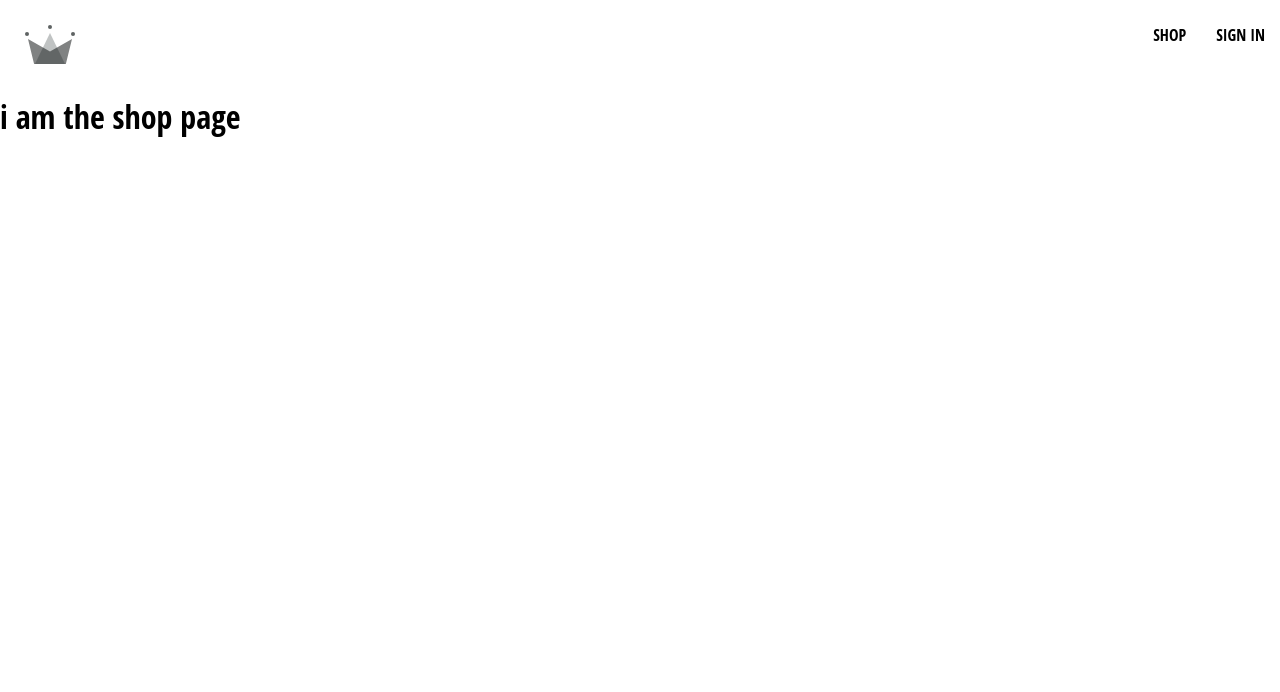
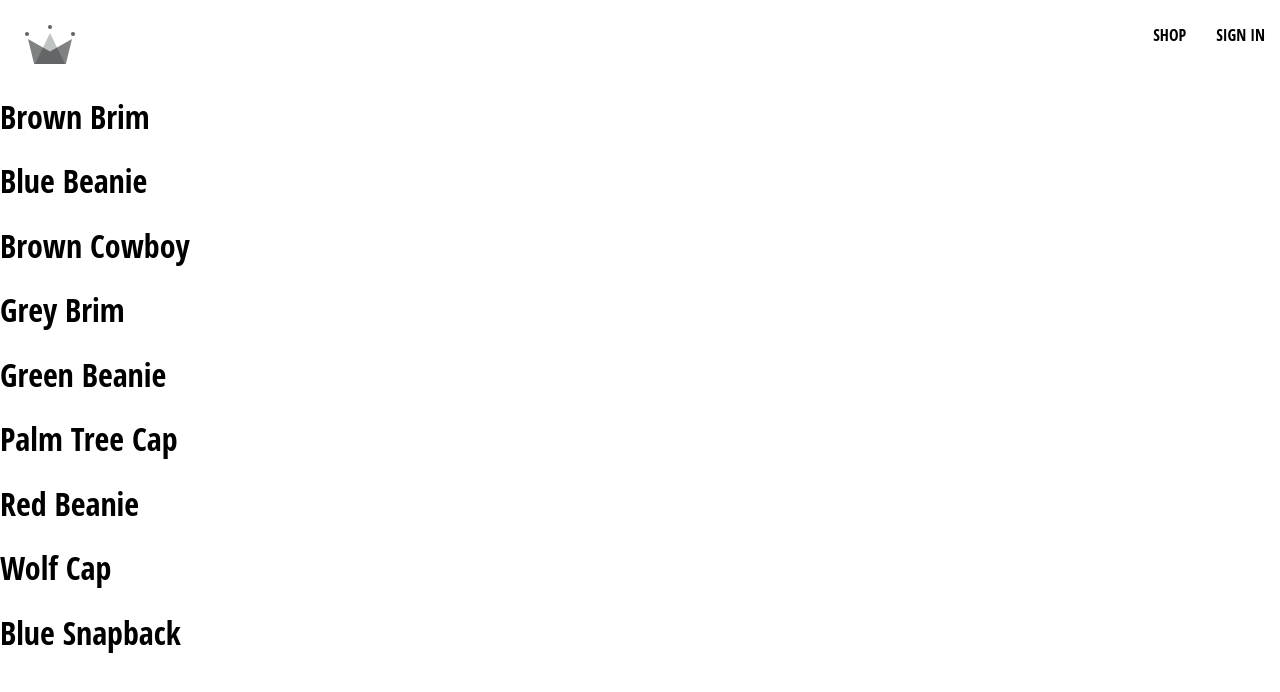
Before and after one commit to maryamsoftdev/Clothing-ReactJs-Application, a React (Create React App) app: page /shop in a window 1280 px wide. Shown: the top 692 px of the page. Built offline with nearby package versions, Linux system fonts and the light colour scheme; no server answers.

Commit message:
created products context for products

```diff
--- a/src/App.js
+++ b/src/App.js
@@ -4,12 +4,7 @@
 import Navigation from './routes/navigation/navigation.component';
 import Home from './routes/home/home.component';
 import Authentication from './routes/authentication/authentication.component';
-
-
-const Shop =()=>{
-return <h1>i am the shop page</h1>
-
-}
+import Shop from './routes/shop/shop.component';
 
 const App = () => {
   return (
--- /dev/null
+++ b/src/contexts/products.context.jsx
@@ -0,0 +1,18 @@
+
+import { createContext, useState } from "react";
+
+import PRODUCTS from '../shop-data.json';
+
+
+export const ProductsContext = createContext({
+    products:[],
+});
+
+export const ProductsProvider = ({children})=>{
+    const [products, setProduct]= useState(PRODUCTS);
+    const value = {products};
+return (
+  <ProductsContext.Provider value={value}>{children}</ProductsContext.Provider>
+);
+
+}
--- a/src/index.js
+++ b/src/index.js
@@ -4,6 +4,7 @@
 import './index.scss';
 import App from './App';
 import { UserProvider } from './contexts/user.context';
+import { ProductsProvider } from './contexts/products.context';
 
 
 import reportWebVitals from './reportWebVitals';
@@ -13,7 +14,9 @@
   <React.StrictMode>
     <BrowserRouter>
     <UserProvider>
-    <App />
+      <ProductsProvider>
+        <App />
+      </ProductsProvider>
     </UserProvider>
     </BrowserRouter>
   </React.StrictMode>
--- /dev/null
+++ b/src/routes/shop/shop.component.jsx
@@ -0,0 +1,21 @@
+
+import { useContext } from "react";
+
+
+import { ProductsContext } from "../../contexts/products.context";
+const Shop = () => {
+
+  const{products} = useContext(ProductsContext)
+
+    return(
+        <div>
+            {products.map(({id, name}) => (
+          <div key={id}>
+            <h1>{name}</h1>
+          </div>
+
+            ))}
+        </div>
+    );
+};
+export default Shop;
--- /dev/null
+++ b/src/shop-data.json
@@ -0,0 +1,56 @@
+[
+  {
+    "id": 1,
+    "name": "Brown Brim",
+    "imageUrl": "https://i.ibb.co/ZYW3VTp/brown-brim.png",
+    "price": 25
+  },
+  {
+    "id": 2,
+    "name": "Blue Beanie",
+    "imageUrl": "https://i.ibb.co/ypkgK0X/blue-beanie.png",
+    "price": 18
+  },
+  {
+    "id": 3,
+    "name": "Brown Cowboy",
+    "imageUrl": "https://i.ibb.co/QdJwgmp/brown-cowboy.png",
+    "price": 35
+  },
+  {
+    "id": 4,
+    "name": "Grey Brim",
+    "imageUrl": "https://i.ibb.co/RjBLWxB/grey-brim.png",
+    "price": 25
+  },
+  {
+    "id": 5,
+    "name": "Green Beanie",
+    "imageUrl": "https://i.ibb.co/YTjW3vF/green-beanie.png",
+    "price": 18
+  },
+  {
+    "id": 6,
+    "name": "Palm Tree Cap",
+    "imageUrl": "https://i.ibb.co/rKBDvJX/palm-tree-cap.png",
+    "price": 14
+  },
+  {
+    "id": 7,
+    "name": "Red Beanie",
+    "imageUrl": "https://i.ibb.co/bLB646Z/red-beanie.png",
+    "price": 18
+  },
+  {
+    "id": 8,
+    "name": "Wolf Cap",
+    "imageUrl": "https://i.ibb.co/1f2nWMM/wolf-cap.png",
+    "price": 14
+  },
+  {
+    "id": 9,
+    "name": "Blue Snapback",
+    "imageUrl": "https://i.ibb.co/X2VJP2W/blue-snapback.png",
+    "price": 16
+  }
+]
```
